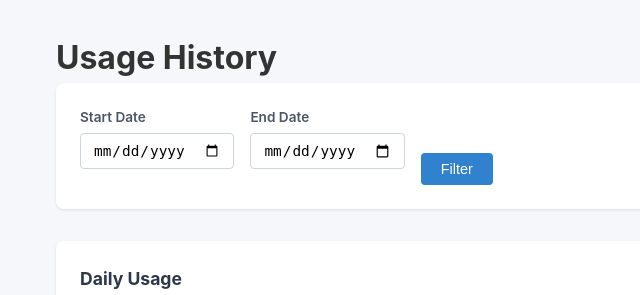
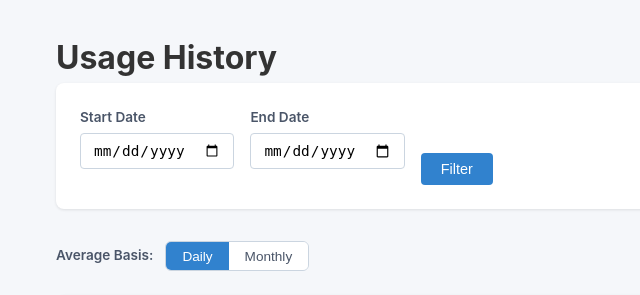
Before and after one commit to JeffSchn/EnergyMonitor, a Flask app: page /usage in a window 1280 px wide. Shown: the part 56-351 px from the top of the page, without its empty margins (0-640 px from the left). Run offline with Flask 3, Linux system fonts and the light colour scheme; data that the repository does not hold is empty.

Commit message:
Add daily/monthly toggle for average basis and refactor chart theming
- Add toggle button on usage page to switch average calculation between
  daily basis (mean of daily kWh) and monthly basis (mean of monthly totals)
- Charts cross-scale averages automatically (daily×30.44 for monthly chart,
  monthly÷30.44 for daily chart) when the non-native basis is selected
- Extract CHART_THEME config object in charts.js for easy visual theming
- Refactor average dataset creation into shared _buildAvgDatasets helper
- Render functions now return Chart instances to support destroy/recreate
- Add .avg-toggle-container CSS for the basis toggle button group

https://claude.ai/code/session_01Ryrp1aTVTDxVanzkpwe5nV

```diff
--- a/static/css/style.css
+++ b/static/css/style.css
@@ -162,6 +162,48 @@ body {
     background: #2b6cb0;
 }
 
+/* === Average Basis Toggle === */
+.avg-toggle-container {
+    display: flex;
+    align-items: center;
+    gap: 0.75rem;
+    margin-bottom: 1.5rem;
+}
+
+.avg-toggle-label {
+    font-size: 0.85rem;
+    font-weight: 600;
+    color: #4a5568;
+}
+
+.avg-toggle {
+    display: flex;
+    border-radius: 6px;
+    overflow: hidden;
+    border: 1px solid #cbd5e0;
+}
+
+.btn-toggle {
+    padding: 0.4rem 1rem;
+    border: none;
+    border-radius: 0;
+    background: #fff;
+    color: #4a5568;
+    font-size: 0.85rem;
+    font-weight: 500;
+    cursor: pointer;
+    transition: background 0.15s, color 0.15s;
+}
+
+.btn-toggle:hover {
+    background: #edf2f7;
+}
+
+.btn-toggle.active {
+    background: #3182ce;
+    color: #fff;
+}
+
 /* === Tables === */
 .data-table {
     width: 100%;
--- a/static/js/charts.js
+++ b/static/js/charts.js
@@ -1,66 +1,83 @@
 /**
  * Reusable Chart.js rendering helpers for the Energy Monitor app.
+ *
+ * CHART_THEME controls every colour / dash-pattern used by the average-line
+ * overlays.  Themed branches only need to swap this object.
  */
 
+const CHART_THEME = {
+    daily: {
+        borderColor: 'rgba(54, 162, 235, 1)',
+        backgroundColor: 'rgba(54, 162, 235, 0.1)',
+    },
+    monthly: {
+        backgroundColor: 'rgba(75, 192, 192, 0.6)',
+        borderColor: 'rgba(75, 192, 192, 1)',
+    },
+    avgOverall: {
+        borderColor: 'rgba(255, 99, 132, 1)',
+        borderDash: [6, 4],
+        borderWidth: 2,
+    },
+    avgSummer: {
+        borderColor: 'rgba(255, 159, 64, 1)',
+        borderDash: [8, 4],
+        borderWidth: 2,
+    },
+    avgWinter: {
+        borderColor: 'rgba(54, 162, 235, 1)',
+        borderDash: [8, 4],
+        borderWidth: 2,
+    },
+};
+
+function _buildAvgDatasets(labels, averages, mixedType) {
+    const ds = [];
+    if (!averages) return ds;
+
+    const specs = [
+        { key: 'overall', label: 'Overall Avg',          theme: CHART_THEME.avgOverall },
+        { key: 'summer',  label: 'Summer Avg Apr\u2013Sep', theme: CHART_THEME.avgSummer },
+        { key: 'winter',  label: 'Winter Avg Oct\u2013Mar', theme: CHART_THEME.avgWinter },
+    ];
+
+    for (const s of specs) {
+        const val = averages[s.key];
+        if (val === null || val === undefined) continue;
+        const entry = {
+            label: `${s.label} (${val.toFixed(1)} kWh)`,
+            data: Array(labels.length).fill(val),
+            borderColor: s.theme.borderColor,
+            borderDash: s.theme.borderDash,
+            borderWidth: s.theme.borderWidth,
+            pointRadius: 0,
+            fill: false,
+            tension: 0,
+            order: 1,
+        };
+        if (mixedType) entry.type = 'line';
+        ds.push(entry);
+    }
+    return ds;
+}
+
 function renderDailyChart(canvasId, data, averages) {
-    if (!data || data.length === 0) return;
+    if (!data || data.length === 0) return null;
     const ctx = document.getElementById(canvasId).getContext('2d');
+    const labels = data.map(d => d.date);
 
-    const labels = data.map(d => d.date);
     const datasets = [{
         label: 'Daily kWh',
         data: data.map(d => d.kwh),
-        borderColor: 'rgba(54, 162, 235, 1)',
-        backgroundColor: 'rgba(54, 162, 235, 0.1)',
+        borderColor: CHART_THEME.daily.borderColor,
+        backgroundColor: CHART_THEME.daily.backgroundColor,
         fill: true,
         tension: 0.3,
         pointRadius: 1,
         order: 2,
-    }];
+    }, ..._buildAvgDatasets(labels, averages, false)];
 
-    if (averages) {
-        if (averages.overall !== null) {
-            datasets.push({
-                label: `Overall Avg (${averages.overall.toFixed(1)} kWh)`,
-                data: Array(labels.length).fill(averages.overall),
-                borderColor: 'rgba(255, 99, 132, 1)',
-                borderDash: [6, 4],
-                borderWidth: 2,
-                pointRadius: 0,
-                fill: false,
-                tension: 0,
-                order: 1,
-            });
-        }
-        if (averages.summer !== null) {
-            datasets.push({
-                label: `Summer Avg Apr–Sep (${averages.summer.toFixed(1)} kWh)`,
-                data: Array(labels.length).fill(averages.summer),
-                borderColor: 'rgba(255, 159, 64, 1)',
-                borderDash: [8, 4],
-                borderWidth: 2,
-                pointRadius: 0,
-                fill: false,
-                tension: 0,
-                order: 1,
-            });
-        }
-        if (averages.winter !== null) {
-            datasets.push({
-                label: `Winter Avg Oct–Mar (${averages.winter.toFixed(1)} kWh)`,
-                data: Array(labels.length).fill(averages.winter),
-                borderColor: 'rgba(75, 192, 192, 1)',
-                borderDash: [8, 4],
-                borderWidth: 2,
-                pointRadius: 0,
-                fill: false,
-                tension: 0,
-                order: 1,
-            });
-        }
-    }
-
-    new Chart(ctx, {
+    return new Chart(ctx, {
         type: 'line',
         data: { labels, datasets },
         options: {
@@ -68,75 +85,33 @@ function renderDailyChart(canvasId, data, averages) {
             scales: {
                 x: {
                     title: { display: true, text: 'Date' },
-                    ticks: { maxTicksLimit: 20 }
+                    ticks: { maxTicksLimit: 20 },
                 },
                 y: {
                     beginAtZero: true,
-                    title: { display: true, text: 'kWh' }
-                }
-            }
-        }
+                    title: { display: true, text: 'kWh' },
+                },
+            },
+        },
     });
 }
 
 function renderMonthlyChart(canvasId, data, averages) {
-    if (!data || data.length === 0) return;
+    if (!data || data.length === 0) return null;
     const ctx = document.getElementById(canvasId).getContext('2d');
+    const labels = data.map(d => d.label);
 
-    const labels = data.map(d => d.label);
     const datasets = [{
         type: 'bar',
         label: 'Monthly kWh',
         data: data.map(d => d.kwh),
-        backgroundColor: 'rgba(75, 192, 192, 0.6)',
-        borderColor: 'rgba(75, 192, 192, 1)',
+        backgroundColor: CHART_THEME.monthly.backgroundColor,
+        borderColor: CHART_THEME.monthly.borderColor,
         borderWidth: 1,
         order: 2,
-    }];
+    }, ..._buildAvgDatasets(labels, averages, true)];
 
-    if (averages) {
-        if (averages.overall !== null) {
-            datasets.push({
-                type: 'line',
-                label: `Overall Avg (${averages.overall.toFixed(1)} kWh)`,
-                data: Array(labels.length).fill(averages.overall),
-                borderColor: 'rgba(255, 99, 132, 1)',
-                borderDash: [6, 4],
-                borderWidth: 2,
-                pointRadius: 0,
-                fill: false,
-                order: 1,
-            });
-        }
-        if (averages.summer !== null) {
-            datasets.push({
-                type: 'line',
-                label: `Summer Avg Apr–Sep (${averages.summer.toFixed(1)} kWh)`,
-                data: Array(labels.length).fill(averages.summer),
-                borderColor: 'rgba(255, 159, 64, 1)',
-                borderDash: [8, 4],
-                borderWidth: 2,
-                pointRadius: 0,
-                fill: false,
-                order: 1,
-            });
-        }
-        if (averages.winter !== null) {
-            datasets.push({
-                type: 'line',
-                label: `Winter Avg Oct–Mar (${averages.winter.toFixed(1)} kWh)`,
-                data: Array(labels.length).fill(averages.winter),
-                borderColor: 'rgba(54, 162, 235, 1)',
-                borderDash: [8, 4],
-                borderWidth: 2,
-                pointRadius: 0,
-                fill: false,
-                order: 1,
-            });
-        }
-    }
-
-    new Chart(ctx, {
+    return new Chart(ctx, {
         type: 'bar',
         data: { labels, datasets },
         options: {
@@ -144,9 +119,9 @@ function renderMonthlyChart(canvasId, data, averages) {
             scales: {
                 y: {
                     beginAtZero: true,
-                    title: { display: true, text: 'kWh' }
-                }
-            }
-        }
+                    title: { display: true, text: 'kWh' },
+                },
+            },
+        },
     });
 }
--- a/templates/usage.html
+++ b/templates/usage.html
@@ -17,6 +17,16 @@
         <button type="submit" class="btn btn-primary">Filter</button>
     </div>
 </form>
+
+<div class="avg-toggle-container">
+    <span class="avg-toggle-label">Average Basis:</span>
+    <div class="avg-toggle">
+        <button type="button" class="btn btn-toggle active" id="btnDaily"
+                onclick="switchAvgMode('daily')">Daily</button>
+        <button type="button" class="btn btn-toggle" id="btnMonthly"
+                onclick="switchAvgMode('monthly')">Monthly</button>
+    </div>
+</div>
 
 <div class="chart-container">
     <h2>Daily Usage</h2>
@@ -54,45 +64,80 @@
 {% block scripts %}
 <script src="{{ url_for('static', filename='js/charts.js') }}"></script>
 <script>
-    const dailyData = {{ daily_data | tojson }};
+    const dailyData  = {{ daily_data  | tojson }};
     const monthlyData = {{ monthly_data | tojson }};
 
+    let dailyChart  = null;
+    let monthlyChart = null;
+
+    /* ---- helpers ---- */
     function computeAvg(values) {
         return values.length ? values.reduce((a, b) => a + b, 0) / values.length : null;
     }
+    function isSummerMonth(m) { return m >= 4 && m <= 9; }
 
-    function isSummerMonth(month) {
-        // Summer: April (4) through September (9)
-        return month >= 4 && month <= 9;
+    /* Daily basis: average of individual daily kWh readings */
+    function computeDailyBasis() {
+        if (!dailyData || !dailyData.length) return null;
+        const getM = d => parseInt(d.date.split('-')[1]);
+        const summer = dailyData.filter(d => isSummerMonth(getM(d)));
+        const winter = dailyData.filter(d => !isSummerMonth(getM(d)));
+        return {
+            overall: computeAvg(dailyData.map(d => d.kwh)),
+            summer:  computeAvg(summer.map(d => d.kwh)),
+            winter:  computeAvg(winter.map(d => d.kwh)),
+        };
     }
 
-    // Compute daily averages (overall, summer, winter) from raw daily records.
-    // Month is parsed directly from the date string to avoid timezone shifts.
-    const dailyAvgs = (function() {
-        if (!dailyData || dailyData.length === 0) return null;
-        const summer = dailyData.filter(d => isSummerMonth(parseInt(d.date.split('-')[1])));
-        const winter = dailyData.filter(d => !isSummerMonth(parseInt(d.date.split('-')[1])));
-        return {
-            overall: computeAvg(dailyData.map(d => d.kwh)),
-            summer: computeAvg(summer.map(d => d.kwh)),
-            winter: computeAvg(winter.map(d => d.kwh)),
-        };
-    })();
-
-    // Compute monthly averages from aggregated monthly totals.
-    // Labels are "YYYY-MM" strings.
-    const monthlyAvgs = (function() {
-        if (!monthlyData || monthlyData.length === 0) return null;
-        const summer = monthlyData.filter(d => isSummerMonth(parseInt(d.label.split('-')[1])));
-        const winter = monthlyData.filter(d => !isSummerMonth(parseInt(d.label.split('-')[1])));
+    /* Monthly basis: average of monthly totals */
+    function computeMonthlyBasis() {
+        if (!monthlyData || !monthlyData.length) return null;
+        const getM = d => parseInt(d.label.split('-')[1]);
+        const summer = monthlyData.filter(d => isSummerMonth(getM(d)));
+        const winter = monthlyData.filter(d => !isSummerMonth(getM(d)));
         return {
             overall: computeAvg(monthlyData.map(d => d.kwh)),
-            summer: computeAvg(summer.map(d => d.kwh)),
-            winter: computeAvg(winter.map(d => d.kwh)),
+            summer:  computeAvg(summer.map(d => d.kwh)),
+            winter:  computeAvg(winter.map(d => d.kwh)),
         };
-    })();
+    }
 
-    renderDailyChart('dailyChart', dailyData, dailyAvgs);
-    renderMonthlyChart('monthlyTotalChart', monthlyData, monthlyAvgs);
+    const AVG_DAYS_PER_MONTH = 30.44;
+
+    function scaleAvgs(avgs, factor) {
+        if (!avgs) return null;
+        return {
+            overall: avgs.overall !== null ? avgs.overall * factor : null,
+            summer:  avgs.summer  !== null ? avgs.summer  * factor : null,
+            winter:  avgs.winter  !== null ? avgs.winter  * factor : null,
+        };
+    }
+
+    /* ---- toggle handler ---- */
+    function switchAvgMode(mode) {
+        if (dailyChart)   { dailyChart.destroy();   dailyChart  = null; }
+        if (monthlyChart) { monthlyChart.destroy(); monthlyChart = null; }
+
+        let dailyAvgs, monthlyAvgs;
+
+        if (mode === 'daily') {
+            const basis = computeDailyBasis();
+            dailyAvgs   = basis;
+            monthlyAvgs = scaleAvgs(basis, AVG_DAYS_PER_MONTH);
+        } else {
+            const basis = computeMonthlyBasis();
+            monthlyAvgs = basis;
+            dailyAvgs   = scaleAvgs(basis, 1 / AVG_DAYS_PER_MONTH);
+        }
+
+        dailyChart   = renderDailyChart('dailyChart', dailyData, dailyAvgs);
+        monthlyChart = renderMonthlyChart('monthlyTotalChart', monthlyData, monthlyAvgs);
+
+        document.getElementById('btnDaily').classList.toggle('active', mode === 'daily');
+        document.getElementById('btnMonthly').classList.toggle('active', mode === 'monthly');
+    }
+
+    /* initialise with daily basis */
+    switchAvgMode('daily');
 </script>
 {% endblock %}
```
